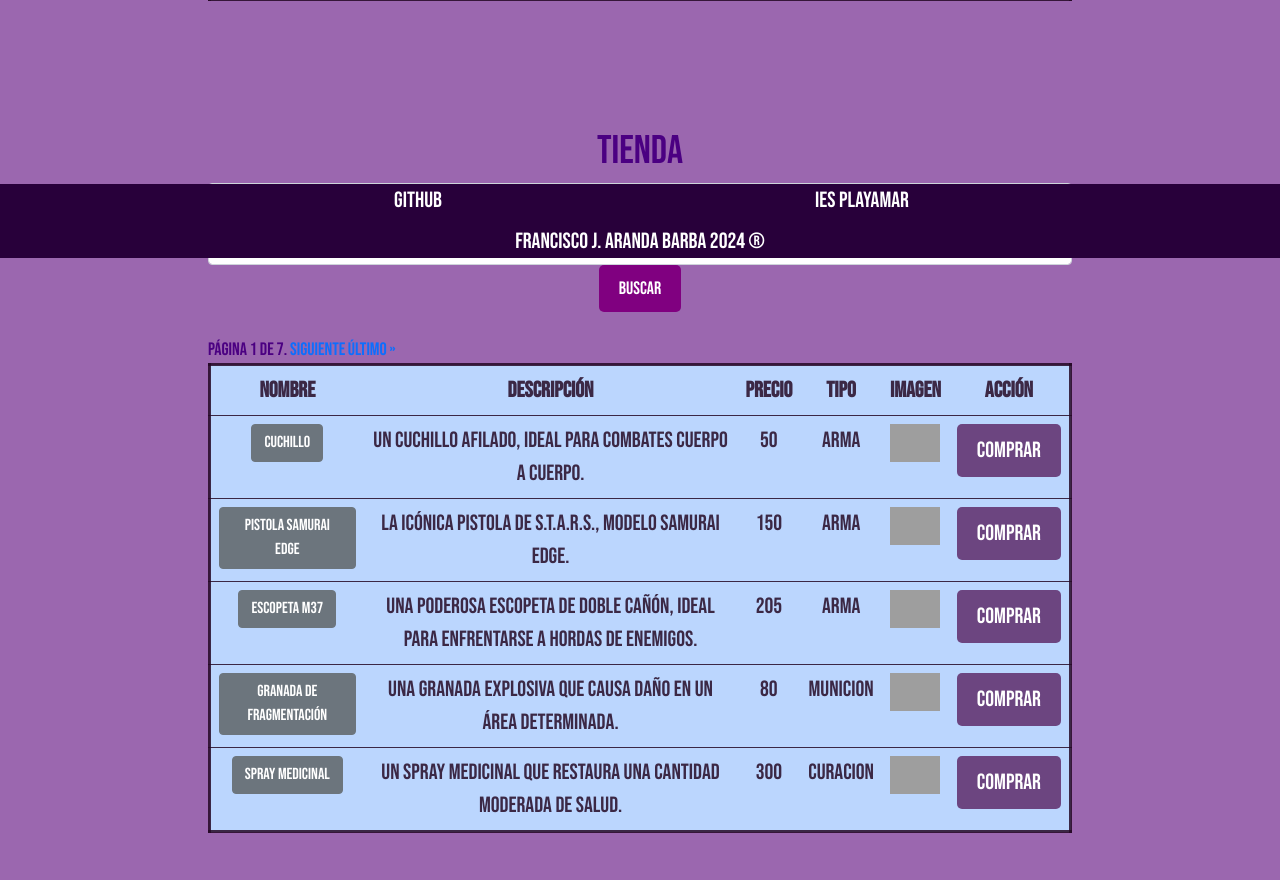
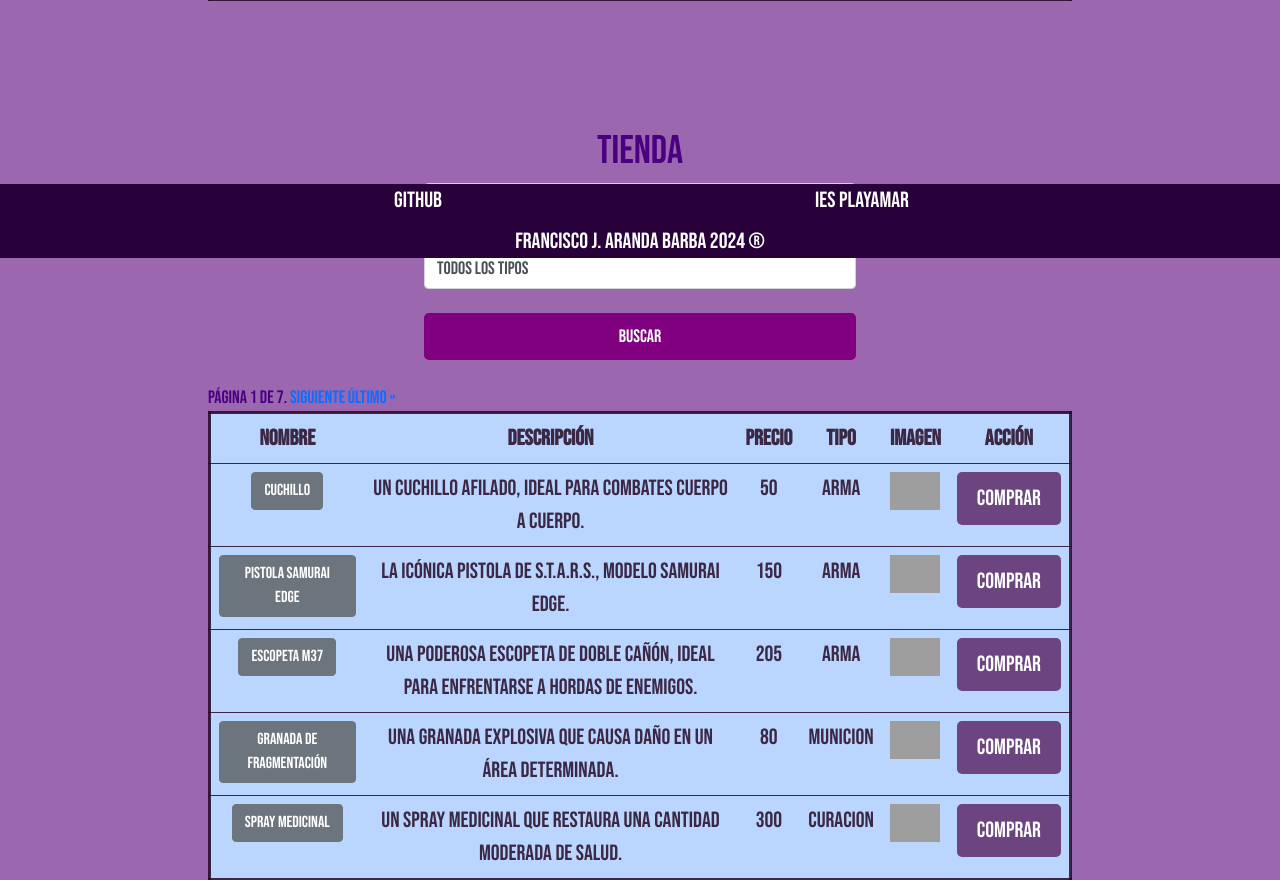
Before and after one commit to FJAB1992/TFG_PS, a Django app: page /tienda/ in a window 1280 px wide. Shown: the part 542-1422 px from the top of the page. Before the commit the page ends 1375 px from the top, so only its background shows below. Run offline with Django 5.2, Linux system fonts and the light colour scheme; a user stored in the database is signed in; data comes from the database, SQL or seed files in the repository; some libraries are stand-ins or nearby versions; grey boxes are pictures that could not be loaded.

Commit message:
css_almost

```diff
--- a/tfg_ps_app/templates/tienda.html
+++ b/tfg_ps_app/templates/tienda.html
@@ -84,17 +84,20 @@
     <h1 class="text-center">Tienda</h1>
 
     <!-- Formulario de búsqueda y filtro -->
-<form method="GET" action="{% url 'tfg_ps_app:tienda' %}" class="form-inline mb-4 text-center">
-    <input type="text" name="q" class="form-control mr-sm-2" style="font-size: 18px;" placeholder="Buscar por nombre" value="{{ query }}">
-
-    <select name="tipo" class="form-control mr-sm-2" style="font-size: 18px;">
+    <div class="text-center">
+        <form method="GET" action="{% url 'tfg_ps_app:tienda' %}" class="form-inline mb-4 text-center mx-auto" style="width: 50%;">
+            <input type="text" name="q" class="form-control mr-sm-2" style="font-size: 18px; width: 100%;" placeholder="Buscar por nombre" value="{{ query }}">
+            <br/>
+            <select name="tipo" class="form-control mr-sm-2" style="font-size: 18px; width: 100%;">
                 <option value="">Todos los tipos</option>
                 {% for tipo in tipos %}
                 <option value="{{ tipo.tipo_objeto }}" {% if tipo.tipo_objeto == tipo %}selected{% endif %}>{{ tipo.tipo_objeto }}</option>
                 {% endfor %}
             </select>
-    <button type="submit" class="btn btn-primary" style="font-size: 18px;">Buscar</button>
+            <br/>
+            <button type="submit" class="btn btn-primary" style="font-size: 18px; width: 100%;">Buscar</button>
         </form>
+    </div>
 
 <!-- Paginación -->
 <div class="pagination text-center" style="margin-top: 10px;">
```
Lines whose indentation alone changed are shown as unchanged.
